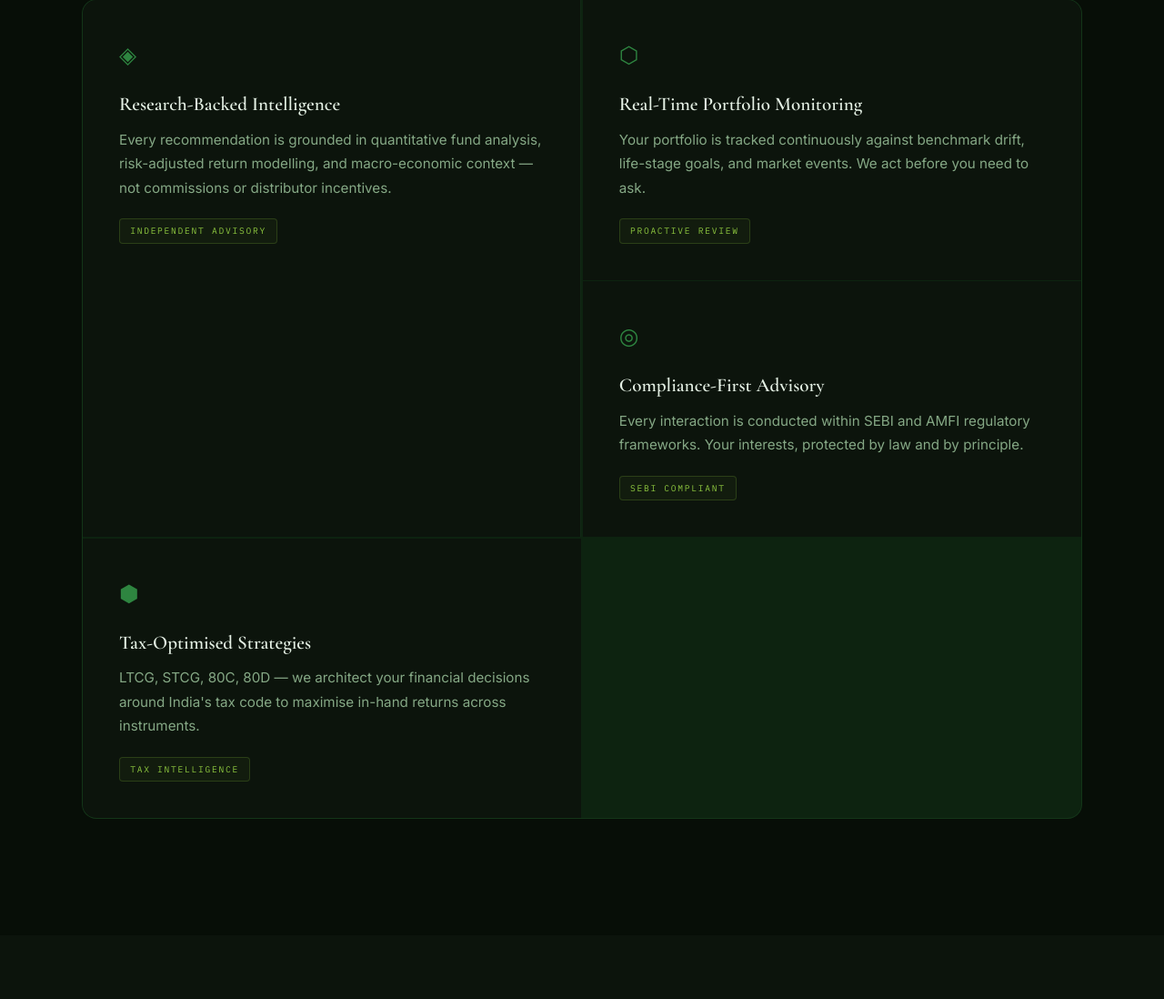
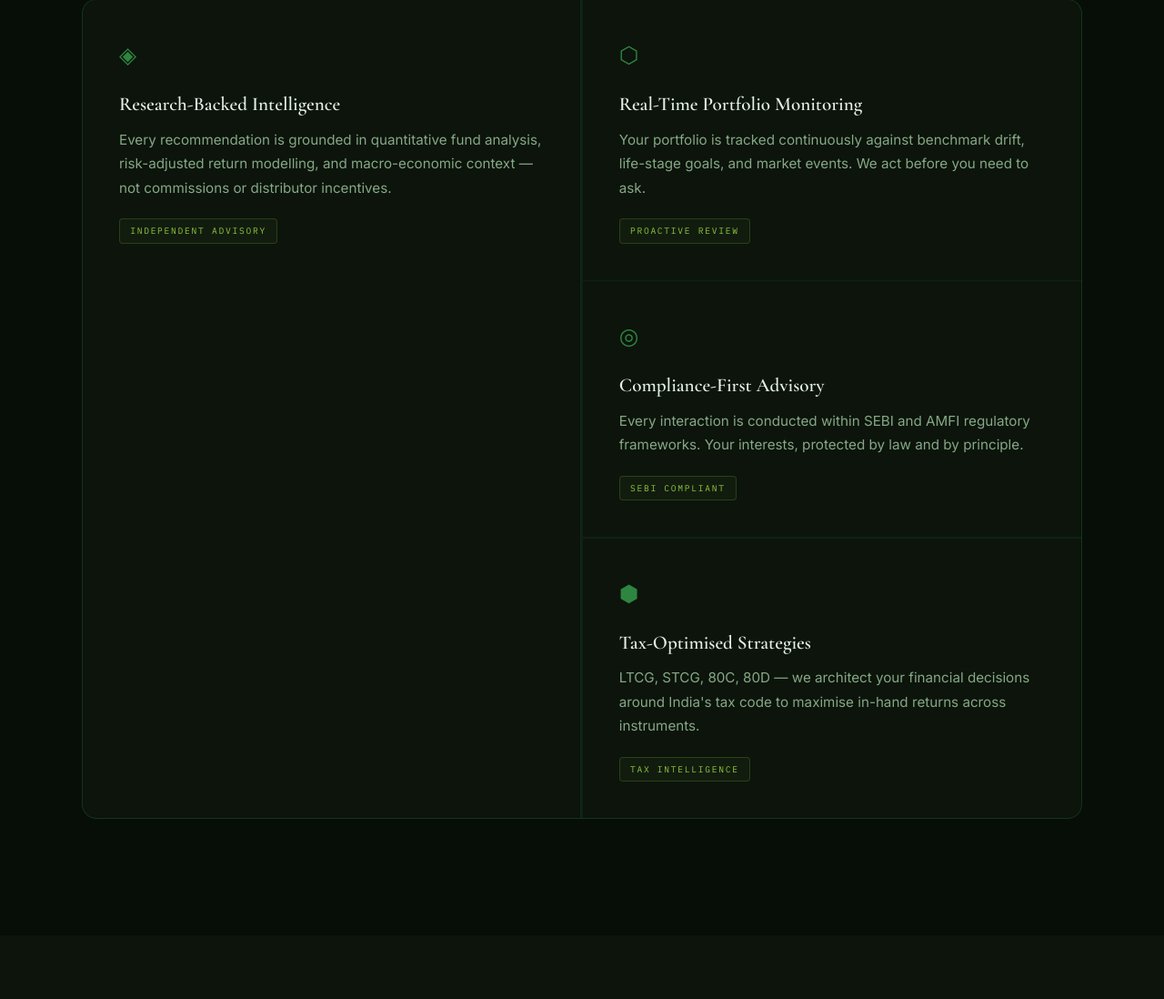
Before and after one commit to chkiran248/pfs-web, a PHP site: page /primefin_website/ in a window 1280 px wide. Shown: the part 1555-2653 px from the top of the page at 91% size. Run offline with PHP 8.4, Linux system fonts and the light colour scheme.

Commit message:
Fix homepage intelligence grid leaving an empty cell
.intel-card--large spanned only rows 1-2 (grid-row: 1/3) instead of
all 3 rows needed to pair with the 3 stacked regular cards in the
right column. This bumped the 4th card into column 1 row 3 via
auto-placement, leaving column 2 row 3 empty. Spans all 3 rows now.

Co-Authored-By: Claude Sonnet 5 <noreply@anthropic.com>

```diff
--- a/style.css
+++ b/style.css
@@ -342,7 +342,7 @@ ul { list-style: none; }
 }
 .intel-card { background: var(--surface-1); padding: 2.5rem; transition: background 0.3s ease; }
 .intel-card:hover { background: var(--surface-2); }
-.intel-card--large { grid-column: 1/2; grid-row: 1/3; border-right: 1.5px solid var(--border); }
+.intel-card--large { grid-column: 1/2; grid-row: 1/4; border-right: 1.5px solid var(--border); }
 .intel-card__icon { font-size: 1.55rem; color: var(--mid); margin-bottom: 1.25rem; display: block; }
 .intel-card h3 { font-family: 'Cormorant Garamond', serif; font-size: 1.32rem; font-weight: 600; color: var(--cream); margin-bottom: 0.75rem; line-height: 1.3; }
 .intel-card p { font-size: 0.95rem; color: var(--text-secondary); line-height: 1.75; }
```
